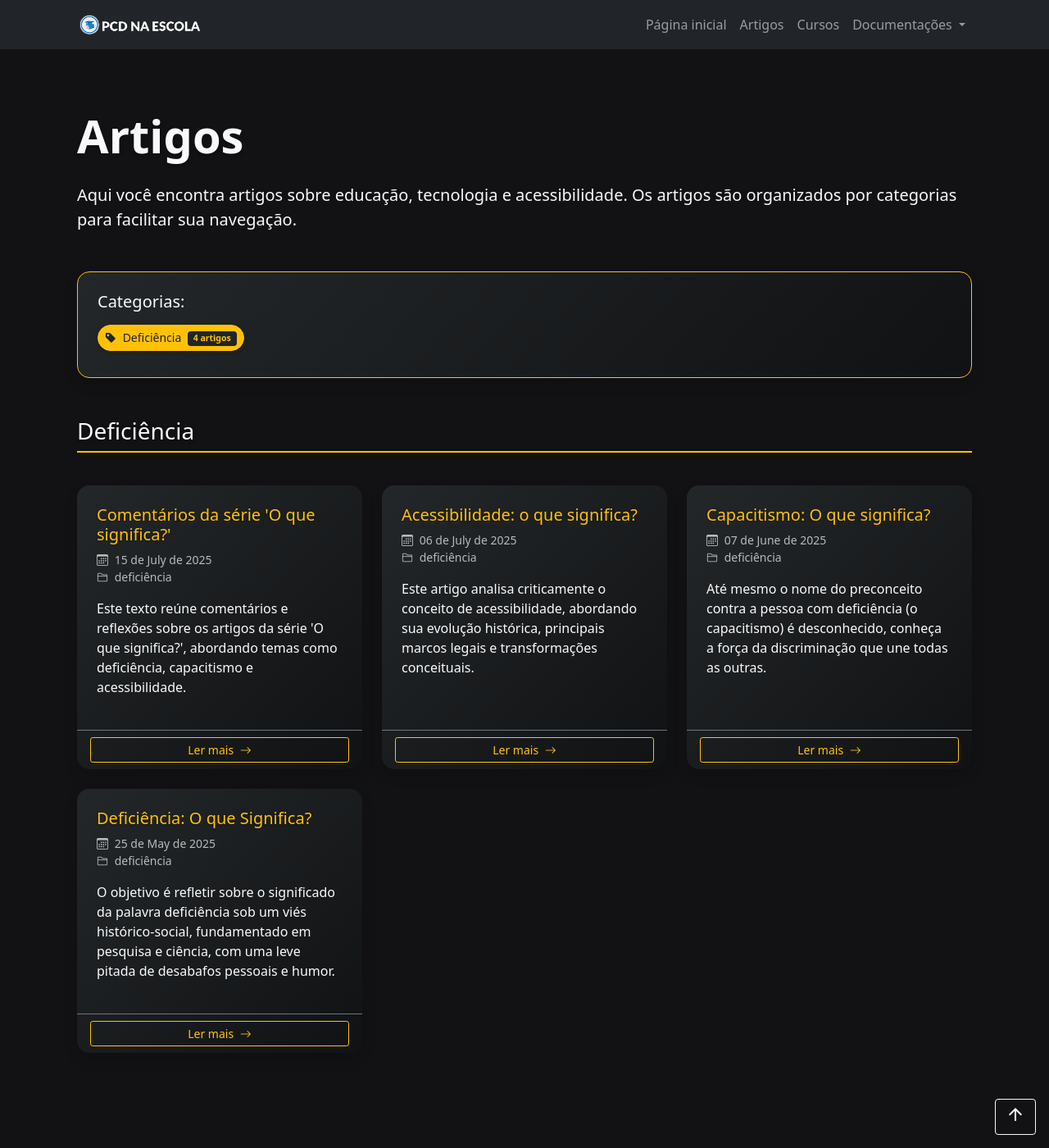
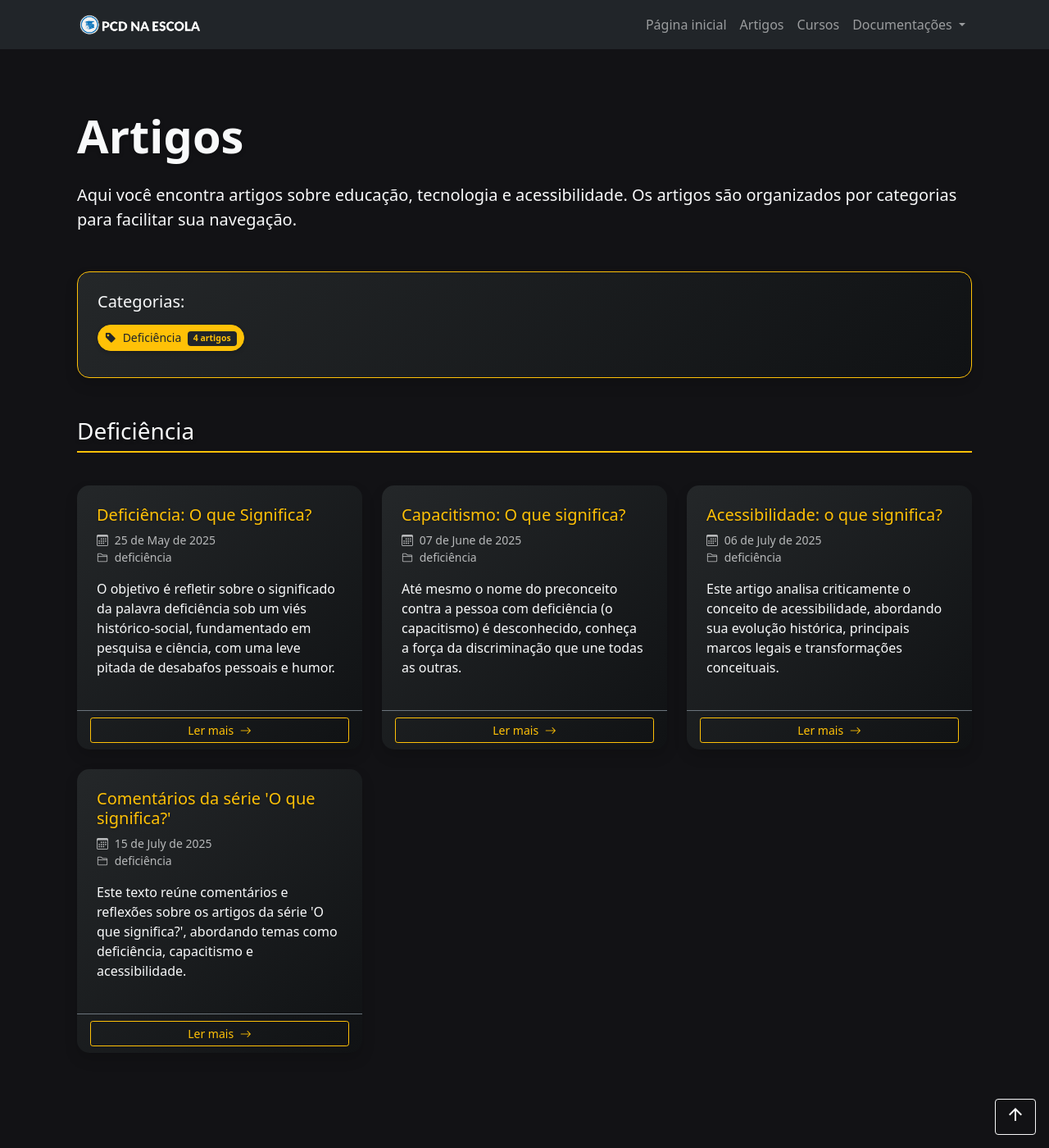
Before and after one commit to Loui77BA/pcd-na-escola, a Jekyll site: the page built from artigos.md, in a window 1280 px wide and 1400 px high. Shown: the whole window at 82% size. Built offline with Jekyll 4.4.1, drawn with Linux system fonts in a browser that asks for light colours; nearby versions of some CDN libraries.

Commit message:
Invertendo a ordem de exibição dos artigos nas categorias

```diff
--- a/artigos.md
+++ b/artigos.md
@@ -38,7 +38,8 @@ description: "Artigos sobre educação, tecnologia e acessibilidade no PCD na Es
       <h2 class="h3 pb-2 text-light" style="border-bottom: 2px solid #ffc107; text-shadow: 0 2px 5px rgba(0,0,0,0.3);">{{ category[0] | capitalize }}</h2>
 
       <div class="article-list row g-4 mt-3">
-      {% for post in category[1] %}
+      {% assign sorted_posts = category[1] | sort: 'date' %}
+      {% for post in sorted_posts %}
         <article class="col-md-6 col-lg-4">
           <div class="card h-100 bg-dark text-light border-0 shadow hover-card" style="border-radius: 15px; background: linear-gradient(135deg, #242729, #101214);">
             <div class="card-body p-4">
```
